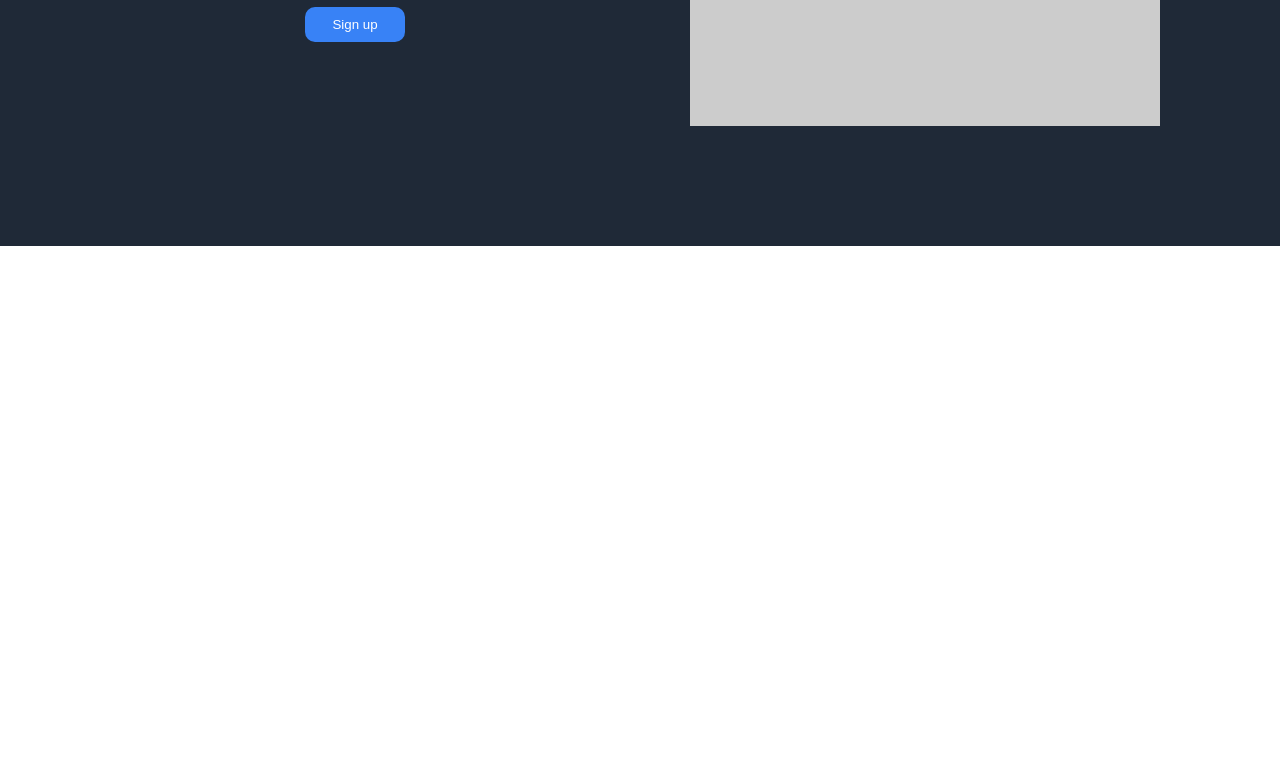
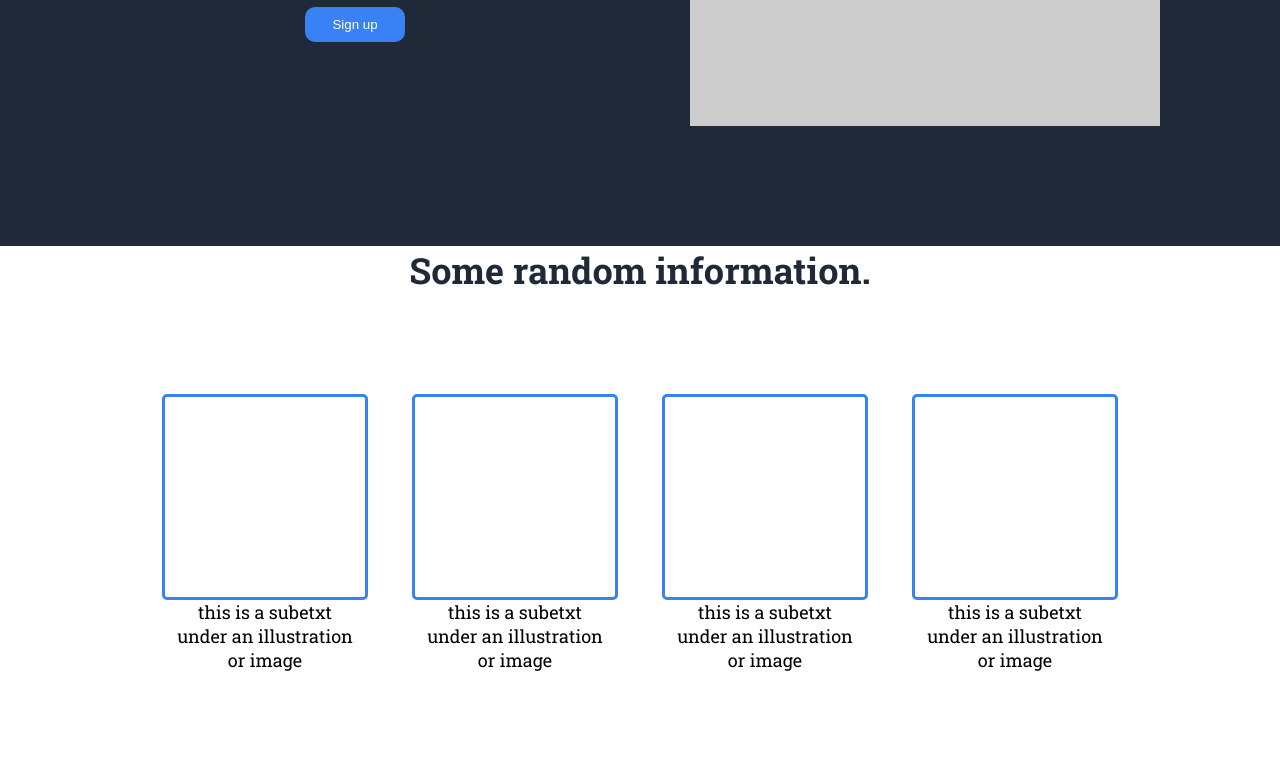
Before and after one commit to pretender39/odin-landing-page, a plain HTML site: page index.html in a window 1280 px wide. Shown: the part 556-1328 px from the top of the page. Before the commit the page ends 802 px from the top, so only its background shows below. Drawn offline with Linux system fonts and the light colour scheme; placeholder pictures from the web are drawn by us.

Commit message:
Did the 3rd part of the page

```diff
--- a/index.html
+++ b/index.html
@@ -29,6 +29,28 @@
             <div class="main-image">
                 <img src="https://via.placeholder.com/400" alt="this is a placeholder for an image">
             </div>
+        </div>
+    </div>
+    <div class="second-section">
+        <h2>Some random information.</h2>
+        <div class="row-of-blue-boxes">
+            <div class="blue-box">
+                <div class="blue-box-msg"></div>
+                <p class="p-second">this is a subetxt</br> under an illustration<br> or image</p>
+            </div>
+            <div class="blue-box">
+                <div class="blue-box-msg"></div>
+                <p class="p-second">this is a subetxt</br> under an illustration<br> or image</p>
+            </div>
+            <div class="blue-box">
+                <div class="blue-box-msg"></div>
+                <p class="p-second">this is a subetxt</br> under an illustration<br> or image</p>
+            </div>
+            <div class="blue-box">
+                <div class="blue-box-msg"></div>
+                <p class="p-second">this is a subetxt</br> under an illustration<br> or image</p>
+            </div>
+        </div>
     </div>
 </body>
 </html>
--- a/style.css
+++ b/style.css
@@ -82,3 +82,45 @@ img{
     border: 1px #3882f6;
     border-radius: 10px;
 }
+
+h2{
+    font-size: 36px;
+    font-weight: bolder;
+    color: #1f2937;
+    text-align: center;
+}
+
+.row-of-blue-boxes{
+    display: flex;
+    flex-direction: row;
+    align-items: center;
+    justify-content: space-between;
+    gap: 30px;
+    margin: 100px;
+    max-width: 100%;
+}
+
+.blue-box{
+    display: flex;
+    flex-direction: column;
+    align-items: center;
+    width: 220px;
+}
+
+.blue-box-msg{
+    border: 3px solid #3882f6;
+    width: 200px;
+    height: 200px;
+    border-radius: 5px;
+}
+
+.second-section{
+    display: flex;
+    flex-direction: column;
+    align-items: center;
+}
+
+.p-second {
+    text-align: center;
+    font-size: 18px;
+}
```
